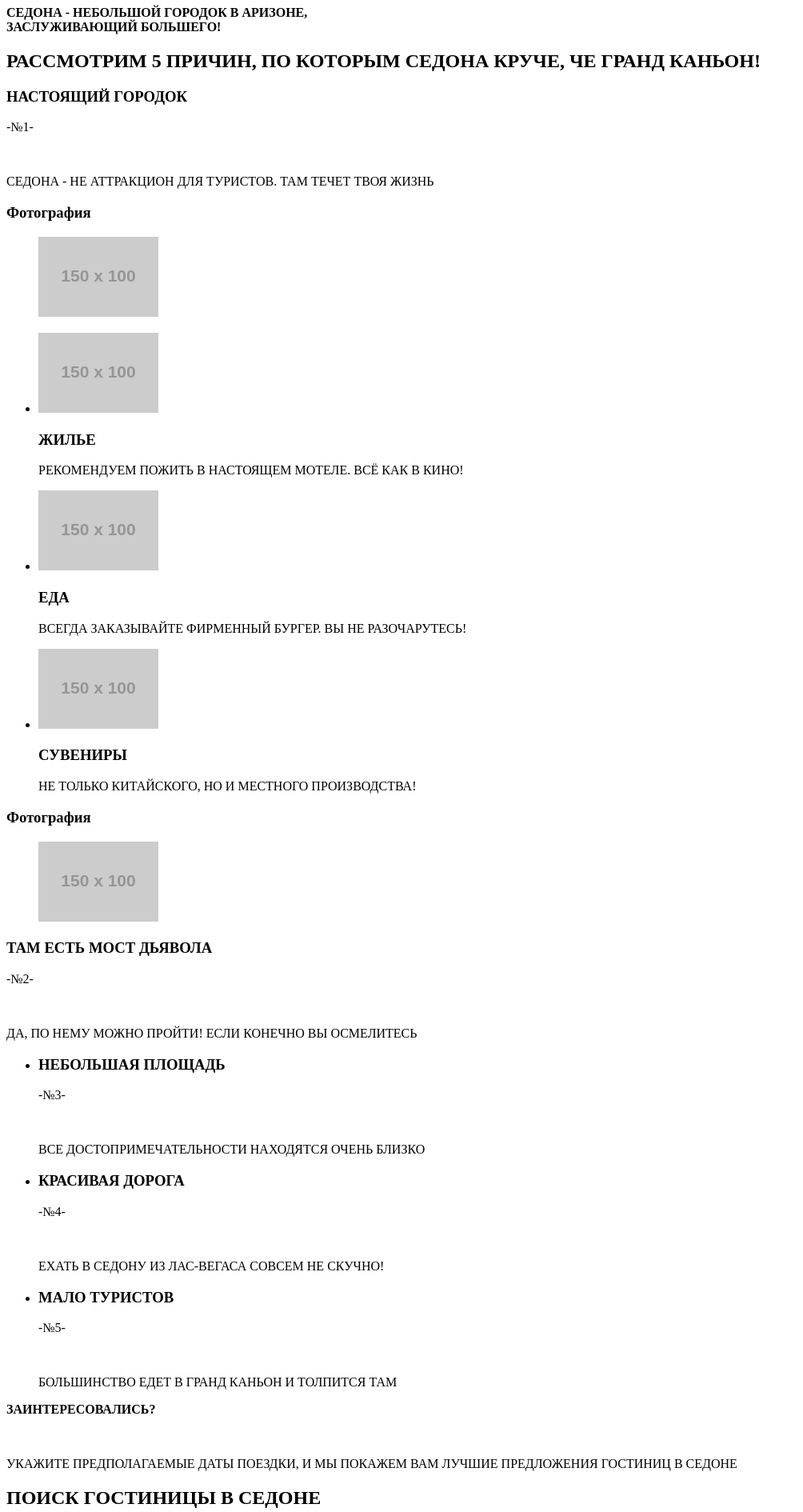
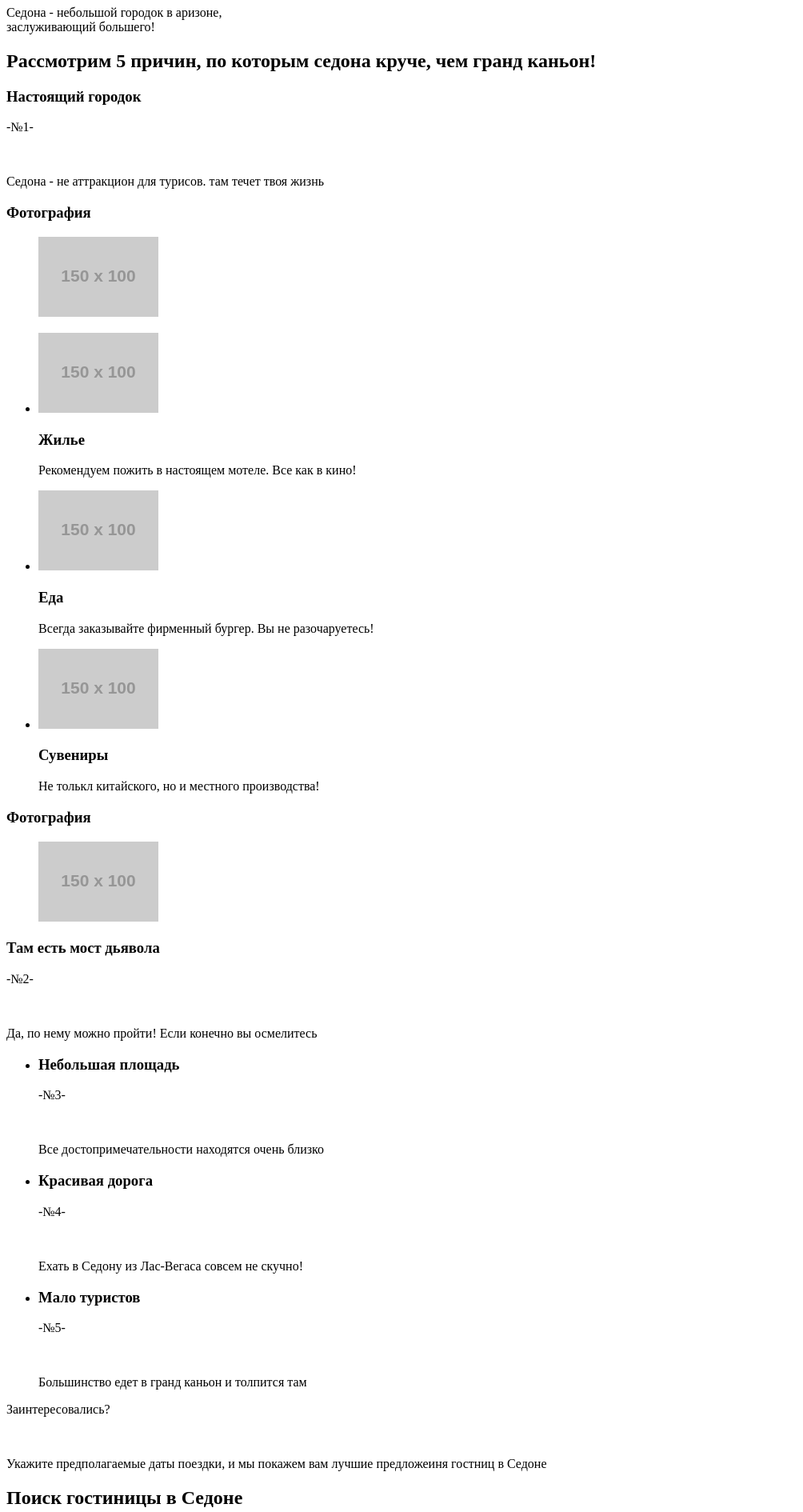
Before and after one commit to RessourdAlex/1500497-sedona-29, a plain HTML site: page index.html in a window 1280 px wide. Shown: the part 273-2163 px from the top of the page at 80% size, without its empty margins (0-1004 px from the left). Drawn offline with Linux system fonts and the light colour scheme; placeholder pictures from the web are drawn by us.

Commit message:
Исправил разметку главной страницы

```diff
--- a/index.html
+++ b/index.html
@@ -9,13 +9,13 @@
   <header>
     <nav>
       <a>
-        <img src="https://via.placeholder.com/150x100" alt="Логотип Седоны">
+        <img src="https://via.placeholder.com/150x100" width="" height="" alt="Логотип Седоны">
       </a>
       <ul>
-        <li><a href="information.html">ИНФОРМАЦИЯ</a></li>
-        <li><a href="foto&video.html">ФОТО И ВИДЕО </a></li>
-        <li><a href="state_place.html">КАРТА ШТАТА</a></li>
-        <li><a href="hotels.html">ГОСТИНИЦЫ</a></li>
+        <li><a href="information.html">информация</a></li>
+        <li><a href="blank.html">фото и видео </a></li>
+        <li><a href="blank.html">карта штата</a></li>
+        <li><a href="blank.html">гостиницы</a></li>
       </ul>
 
     </nav>
@@ -24,76 +24,79 @@
   <main>
 
     <h1>Описание Седоны</h1>
-    <p><b>СЕДОНА - НЕБОЛЬШОЙ ГОРОДОК В АРИЗОНЕ,<br>
-    ЗАСЛУЖИВАЮЩИЙ БОЛЬШЕГО!</b></p>
-    <h2>РАССМОТРИМ 5 ПРИЧИН, ПО КОТОРЫМ СЕДОНА КРУЧЕ, ЧЕ ГРАНД КАНЬОН!</h2>
     <section>
-      <h3><b>НАСТОЯЩИЙ ГОРОДОК</b></h3>
+      <p>Седона - небольшой городок в аризоне,<br>
+        заслуживающий большего!</p>
+      <h2>Рассмотрим 5 причин, по которым седона круче, чем гранд каньон!</h2>
+    </section>
+
+    <section>
+      <h3>Настоящий городок</h3>
       <p>-№1-</p><br>
-      <p>СЕДОНА - НЕ АТТРАКЦИОН ДЛЯ ТУРИСТОВ. ТАМ ТЕЧЕТ ТВОЯ ЖИЗНЬ</p>
+      <p>Седона - не аттракцион для турисов. там течет твоя жизнь</p>
     </section>
     <section>
       <h3>Фотография</h3>
       <figure>
-        <img src="https://via.placeholder.com/150x100" alt="Интерьер">
+        <img src="https://via.placeholder.com/150x100" width="" height="" alt="Интерьер">
       </figure>
     </section>
     <section>
       <ul>
         <li>
-          <img src="https://via.placeholder.com/150x100" alt="Иконка 1">
-          <h3><b>ЖИЛЬЕ</b></h3>
-          <p>РЕКОМЕНДУЕМ ПОЖИТЬ В НАСТОЯЩЕМ МОТЕЛЕ. ВСЁ КАК В КИНО!</p>
+          <img src="https://via.placeholder.com/150x100" width="" height="" alt="Иконка 1">
+          <h3>Жилье</h3>
+          <p>Рекомендуем пожить в настоящем мотеле. Все как в кино!</p>
         </li>
         <li>
-          <img src="https://via.placeholder.com/150x100" alt="Иконка 2">
-          <h3><b>ЕДА</b></h3>
-          <p>ВСЕГДА ЗАКАЗЫВАЙТЕ ФИРМЕННЫЙ БУРГЕР. ВЫ НЕ РАЗОЧАРУТЕСЬ!</p>
+          <img src="https://via.placeholder.com/150x100" width="" height="" alt="Иконка 2">
+          <h3>Еда</h3>
+          <p>Всегда заказывайте фирменный бургер. Вы не разочаруетесь!</p>
         </li>
         <li>
-          <img src="https://via.placeholder.com/150x100" alt="Иконка 3">
-          <h3><b>СУВЕНИРЫ</b></h3>
-          <p>НЕ ТОЛЬКО КИТАЙСКОГО, НО И МЕСТНОГО ПРОИЗВОДСТВА!</p>
+          <img src="https://via.placeholder.com/150x100" width="" height="" alt="Иконка 3">
+          <h3>Сувениры</h3>
+          <p>Не толькл китайского, но и местного производства!</p>
         </li>
       </ul>
     </section>
     <section>
       <h3>Фотография</h3>
       <figure>
-        <img src="https://via.placeholder.com/150x100" alt="ФОТОГРАФИЯ ПЕЙЗАЖА">
+        <img src="https://via.placeholder.com/150x100" width="" height="" alt="ФОТОГРАФИЯ ПЕЙЗАЖА">
       </figure>
     </section>
     <section>
-      <h3><b>ТАМ ЕСТЬ МОСТ ДЬЯВОЛА</b></h3>
-      <p>-№2-</p><br />
-      <p>ДА, ПО НЕМУ МОЖНО ПРОЙТИ! ЕСЛИ КОНЕЧНО ВЫ ОСМЕЛИТЕСЬ</p>
+      <h3>Там есть мост дьявола</h3>
+      <p>-№2-</p><br>
+      <p>Да, по нему можно пройти! Если конечно вы осмелитесь</p>
     </section>
     <section>
       <ul>
         <li>
-          <h3><b>НЕБОЛЬШАЯ ПЛОЩАДЬ</b></h3>
+          <h3>Небольшая площадь</h3>
           <p>-№3-</p><br>
-          <p>ВСЕ ДОСТОПРИМЕЧАТЕЛЬНОСТИ НАХОДЯТСЯ ОЧЕНЬ БЛИЗКО</p>
+          <p>Все достопримечательности находятся очень близко</p>
         </li>
         <li>
-          <h3><b>КРАСИВАЯ ДОРОГА</b></h3>
+          <h3>Красивая дорога</h3>
           <p>-№4-</p><br>
-          <p>ЕХАТЬ В СЕДОНУ ИЗ ЛАС-ВЕГАСА СОВСЕМ НЕ СКУЧНО!</p>
+          <p>Ехать в Седону из Лас-Вегаса совсем не скучно!</p>
         </li>
         <li>
-          <h3><b>МАЛО ТУРИСТОВ</b></h3>
+          <h3>Мало туристов</h3>
           <p>-№5-</p><br>
-          <p>БОЛЬШИНСТВО ЕДЕТ В ГРАНД КАНЬОН И ТОЛПИТСЯ ТАМ</p>
+          <p>Большинство едет в гранд каньон и толпится там</p>
         </li>
       </ul>
     </section>
     <section>
-      <p><b>ЗАИНТЕРЕСОВАЛИСЬ?</b></p><br>
-      <p>УКАЖИТЕ ПРЕДПОЛАГАЕМЫЕ ДАТЫ ПОЕЗДКИ, И МЫ ПОКАЖЕМ ВАМ ЛУЧШИЕ ПРЕДЛОЖЕНИЯ ГОСТИНИЦ В СЕДОНЕ</p>
+      <p>Заинтересовались?</p><br>
+      <p>Укажите предполагаемые даты поездки, и мы покажем вам лучшие предложеиня гостниц в Седоне</p>
     </section>
     <section>
-      <h2><b>ПОИСК ГОСТИНИЦЫ В СЕДОНЕ</b></h2>
-      <a href="state_place.html"></a>
+      <h2>Поиск гостиницы в Седоне</h2>
+      <a href="blank.html"></a>
     </section>
 
   </main>
@@ -123,7 +126,5 @@
     </p>
   </footer>
 
-    <p>Репозиторий создан для обучения на профессиональном онлайн‑курсе «<a href="https://htmlacademy.ru/intensive/htmlcss">HTML и CSS, уровень 1</a>».</p>
-
   </body>
 </html>
```
Also changed, not shown: blank.html (added, +13 -0 lines).
